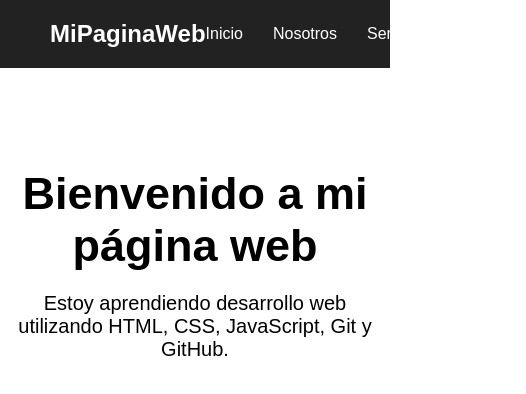
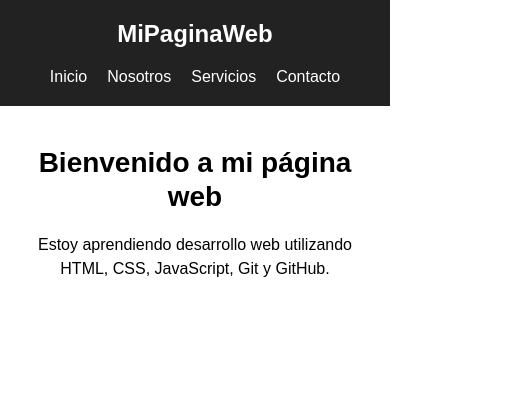
Before and after one commit to hansrodolfo1107-pixel/MiPaginaWeb, a plain HTML site: page index.html in a window 390 px wide. Shown: the whole page, 526 px wide, since content can reach past the window. Drawn offline with Linux system fonts and the light colour scheme.

Commit message:
Mejoro diseño responsive de la pagina

```diff
--- a/css/estilos.css
+++ b/css/estilos.css
@@ -10,11 +10,13 @@ body {
 
 nav {
     display: flex;
+    flex-wrap: wrap;
+    gap: 20px;
 
     justify-content: space-between;
     align-items: center;
 
-    padding: 20px 50px;
+    padding: 20px clamp(16px, 4vw, 50px);
 
     background-color: #222;
 }
@@ -25,10 +27,12 @@ nav h2 {
 
 nav ul {
     display: flex;
+    flex-wrap: wrap;
+    justify-content: center;
 
     list-style: none;
 
-    gap: 30px;
+    gap: 12px 30px;
 }
 
 nav a {
@@ -39,16 +43,29 @@ nav a {
 
 main {
     text-align: center;
+    padding: 0 clamp(16px, 4vw, 50px) 32px;
 
-    margin-top: 100px;
+    margin-top: clamp(40px, 10vw, 100px);
 }
 
 main h1 {
-    font-size: 45px;
+    font-size: clamp(28px, 5vw, 45px);
+    line-height: 1.2;
 
     margin-bottom: 20px;
 }
 
 main p {
-    font-size: 20px;
+    font-size: clamp(16px, 2.5vw, 20px);
+    line-height: 1.5;
 }
+
+@media (max-width: 600px) {
+    nav {
+        flex-direction: column;
+    }
+
+    nav ul {
+        gap: 12px 20px;
+    }
+}
```
